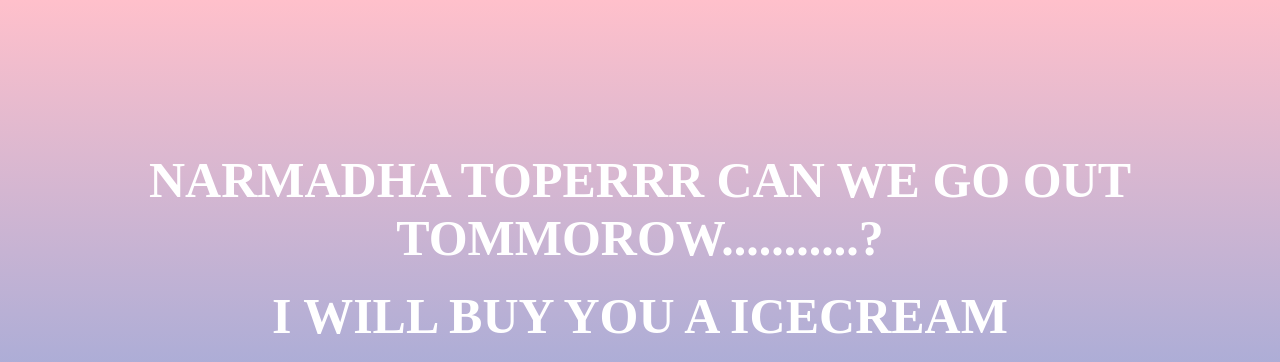
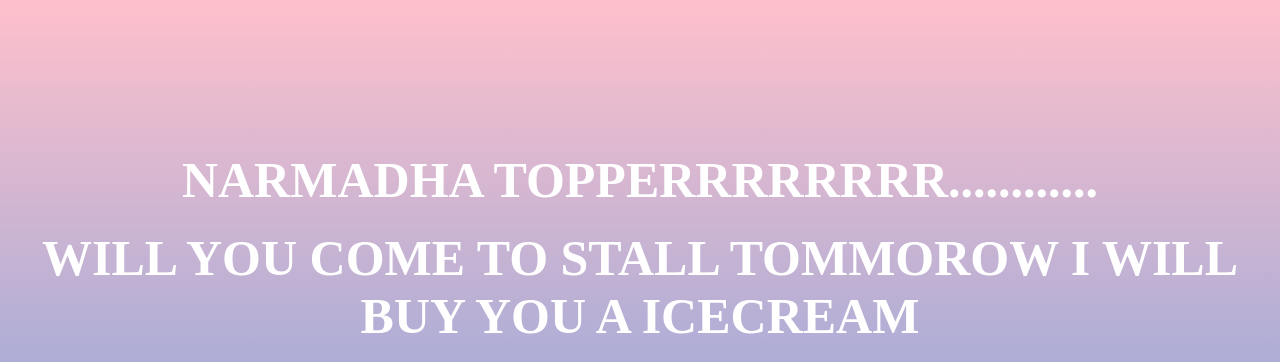
Before and after one commit to Srimunn/simplepro, a plain HTML site: page index.html in a window 1280 px wide. Shown: the top 362 px of the page. Drawn offline with Linux system fonts and the light colour scheme; grey boxes are pictures that could not be loaded.

Commit message:
Add files via upload

```diff
--- a/index.html
+++ b/index.html
@@ -15,8 +15,8 @@
   <body>
     <div class="container">
       <div>
-        <h1 class="header_text">NARMADHA TOPERRR CAN WE GO OUT TOMMOROW...........?</h1>
-        <h3 class="header_text">I WILL BUY YOU A ICECREAM </h3>
+        <h1 class="header_text">NARMADHA TOPPERRRRRRRR............</h1>
+        <h3 class="header_text"> WILL YOU COME TO STALL TOMMOROW I WILL BUY YOU A ICECREAM </h3>
       </div>
       <p>
       </p>
```
Also changed, not shown: yes.html (+1 -1 lines), 1 other file.
